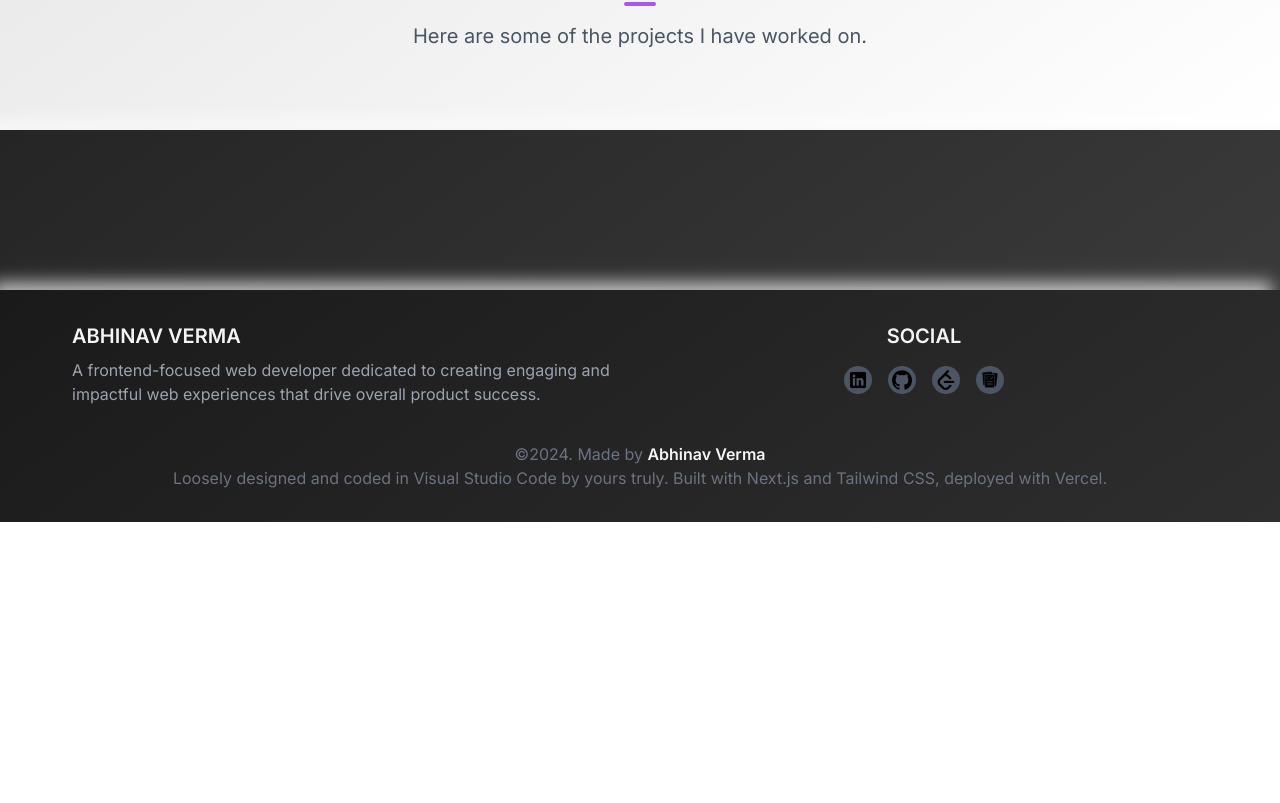
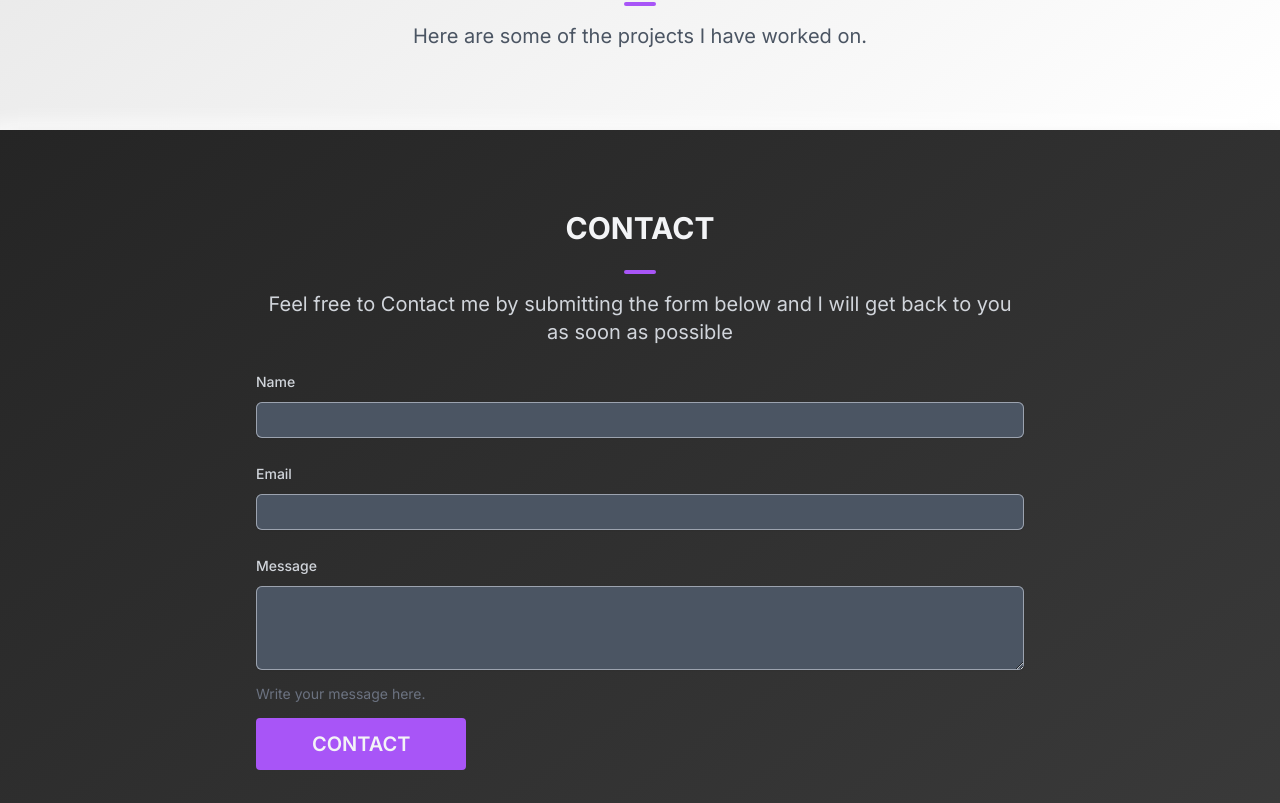
Before and after one commit to Abhinavv9258/portfolio, a Next.js app: page / in a window 1280 px wide. Shown: the part 1817-2620 px from the top of the page. Before the commit the page ends 2339 px from the top, so only its background shows below. Built offline with nearby package versions, Linux system fonts and the light colour scheme.

Commit message:
feat: Add contact us component

```diff
--- a/components/ContactMe.tsx
+++ b/components/ContactMe.tsx
@@ -1,9 +1,88 @@
 import React from 'react'
 
+import { ToastContainer, toast } from 'react-toastify';
+import 'react-toastify/dist/ReactToastify.css';
+
 const ContactMe = () => {
+    const formSubmit = () => {
+        // Your form submission logic goes here
+        // alert('Form submitted successfully');
+        //In emitter
+        toast.success('🦄 Form submitted successfully!', {
+            position: "top-center",
+            autoClose: 3000,
+            hideProgressBar: false,
+            closeOnClick: true,
+            pauseOnHover: true,
+            draggable: true,
+            progress: undefined,
+            theme: "light",
+        });
+        document.querySelector(`#home`)?.scrollIntoView({ behavior: 'smooth' });
+    }
     return (
-        <section id='about' className="bg-contact py-20 px-10 md:px-16">
-
+        <section id='contact' className="bg-contact py-20 px-10 md:px-16">
+            <div className="mx-auto max-w-7xl px-2 sm:px-8 lg:px-8">
+                <h2 className="text-3xl text-gray-100 font-bold text-center flex flex-col items-center">
+                    CONTACT
+                    <div className='bg-purple-500 w-8 mt-6 mb-4 rounded h-1'></div>
+                </h2>
+                <p className="text-gray-300 text-lg md:text-xl lg:px-40 text-center">
+                    Feel free to Contact me by submitting the form below and I will get back to you as soon as possible
+                </p>
+                <div className='lg:ml-40 lg:mr-40 md:ml-30 md:mr-30 sm:ml-20 sm:mr-10 m-2'>
+                    <div className="sm:col-span-4 mt-6">
+                        <label htmlFor="email" className="block text-sm font-medium leading-6 text-gray-300">
+                            Name
+                        </label>
+                        <div className="mt-2">
+                            <input
+                                id="name"
+                                name="name"
+                                type="text"
+                                autoComplete="name"
+                                className="bg-gray-600 block w-full rounded-md border-0 py-1.5 text-gray-900 shadow-sm ring-1 ring-inset ring-gray-400 placeholder:text-gray-400 focus:ring-2 focus:ring-gray-400 sm:text-sm sm:leading-6"
+                            />
+                        </div>
+                    </div>
+                    <div className="sm:col-span-4 mt-6">
+                        <label htmlFor="email" className="block text-sm font-medium leading-6 text-gray-300">
+                            Email
+                        </label>
+                        <div className="mt-2">
+                            <input
+                                id="email"
+                                name="email"
+                                type="email"
+                                autoComplete="email"
+                                className="bg-gray-600 block w-full rounded-md border-0 py-1.5 text-gray-900 shadow-sm ring-1 ring-inset ring-gray-400 placeholder:text-gray-400 focus:ring-2 focus:ring-gray-400 sm:text-sm sm:leading-6"
+                            />
+                        </div>
+                    </div>
+                    <div className="col-span-full mt-6">
+                        <label htmlFor="about" className="block text-sm font-medium leading-6 text-gray-300">
+                            Message
+                        </label>
+                        <div className="mt-2">
+                            <textarea
+                                id="about"
+                                name="about"
+                                rows={3}
+                                className="bg-gray-600 block w-full rounded-md border-0 py-1.5 text-gray-900 shadow-sm ring-1 ring-inset ring-gray-400 placeholder:text-gray-400 focus:ring-2 focus:ring-gray-400 sm:text-sm sm:leading-6"
+                                defaultValue={''}
+                            />
+                        </div>
+                        <p className="mt-3 mb-3 text-sm leading-6 text-gray-500">Write your message here.</p>
+                    </div>
+                    <button
+                        className="inline-block text-xl rounded hover:text-purple-500 bg-purple-500 hover:bg-gray-100 px-14 py-3 text-gray-100 font-semibold shadow-neumorphism-dark hover:shadow-neumorphism-dark transition-all duration-300"
+                        style={{ transitionDelay: '0.05s' }}
+                        onClick={formSubmit}>
+                        CONTACT
+                    </button>
+                </div>
+            </div>
+            <ToastContainer />
         </section>
     );
 };
```
